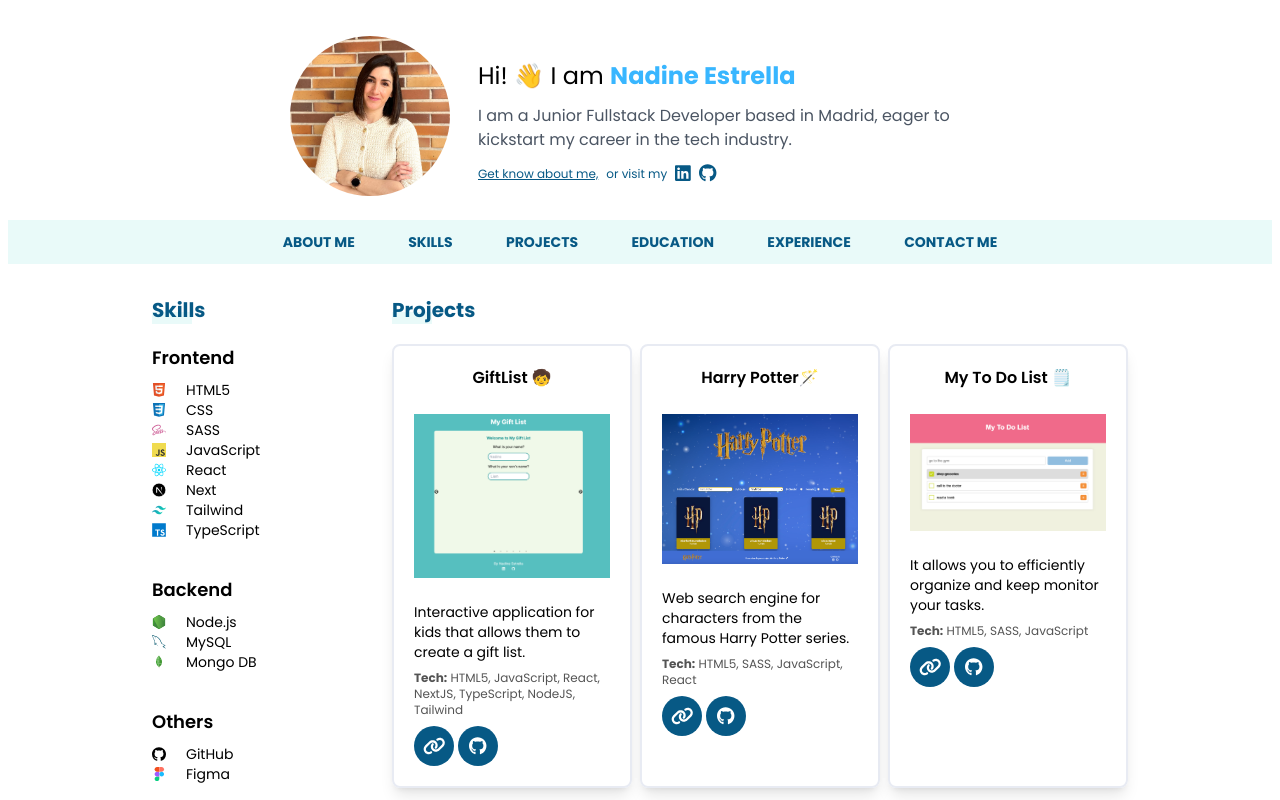
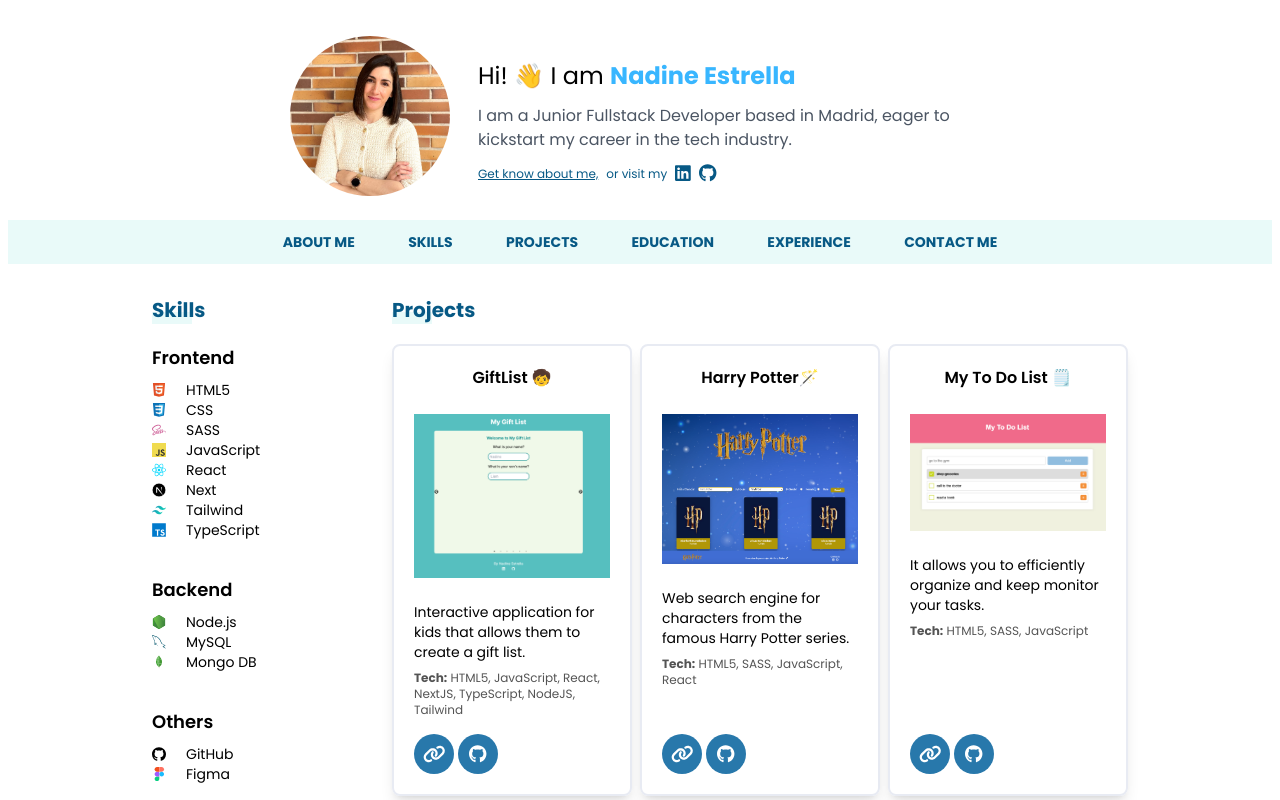
Before and after one commit to nadinestrella/portfolio, a Next.js app: page / in a window 1280 px wide. Shown: the top 800 px of the page. Built offline with nearby package versions, Linux system fonts and the light colour scheme.

Commit message:
hover cards

```diff
--- a/app/components/ui/Card.tsx
+++ b/app/components/ui/Card.tsx
@@ -5,7 +5,7 @@ import { faGithub } from '@fortawesome/free-brands-svg-icons';
 import { faLink } from '@fortawesome/free-solid-svg-icons';
 export const Card = ({ titleCard, text, link, tech, image, linkrepo }) => {
   return (
-    <article className="border-2 rounded-lg w-full p-2 shadow-lg border-background">
+    <article className="border-2 rounded-lg w-full p-2 shadow-lg border-background flex flex-col">
       <h4 className="flex flex-col justify-center items-center font-semibold p-3 ">
         {titleCard}
       </h4>
@@ -17,27 +17,33 @@ export const Card = ({ titleCard, text, link, tech, image, linkrepo }) => {
         src={image}
         className="p-3 w-full max-h-52 object-contain"
       />
-      <div className="text-sm p-3 ">
+      <div className="text-sm p-3 flex flex-col flex-grow justify-between ">
         <p className="mb-2">{text} </p>
         <p className=" text-grey text-xs mb-2">
           <strong>Tech:</strong> {tech}
         </p>
-        <div className="flex gap-1 mt-auto">
+        <div className="flex gap-1 mt-auto pt-2">
           <a
             title="View project website"
-            className="inline-flex justify-center items-center h-10 w-10 text-sm bg-sky-800 rounded-full text-white"
+            className="inline-flex justify-center items-center h-10 w-10 text-sm bg-darkBlue hover:bg-lightBlue rounded-full text-white"
             href={link}
             target="_blank"
           >
-            <FontAwesomeIcon className="text-lg" icon={faLink} />
+            <FontAwesomeIcon
+              className="text-lg hover:text-darkBlue"
+              icon={faLink}
+            />
           </a>
           <a
-            className="inline-flex justify-center items-center h-10 w-10 text-sm bg-sky-800 rounded-full text-white"
+            className="inline-flex justify-center items-center h-10 w-10 text-sm  bg-darkBlue  hover:bg-lightBlue rounded-full text-white"
             href={linkrepo}
             title="View code in github"
             target="_blank"
           >
-            <FontAwesomeIcon className="text-lg" icon={faGithub} />
+            <FontAwesomeIcon
+              className="text-lg  hover:text-darkBlue"
+              icon={faGithub}
+            />
           </a>
         </div>
       </div>
```
